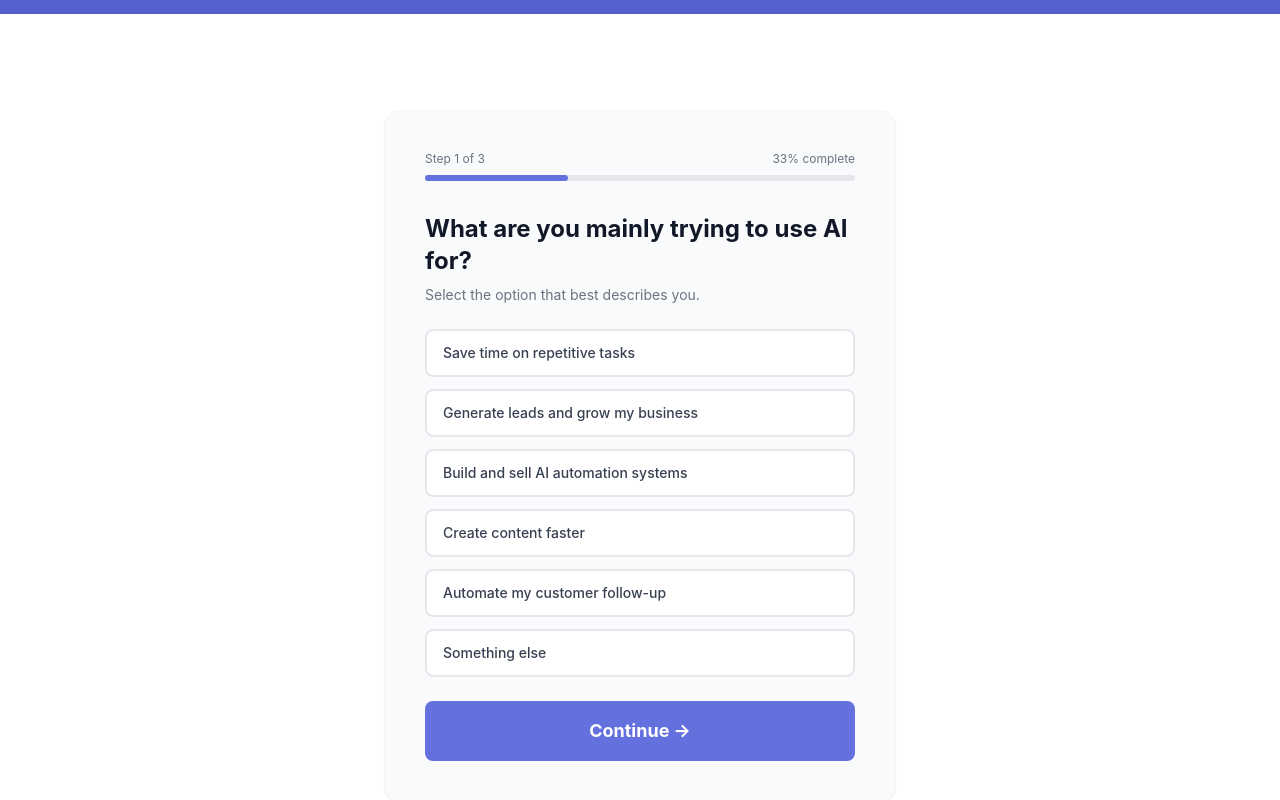
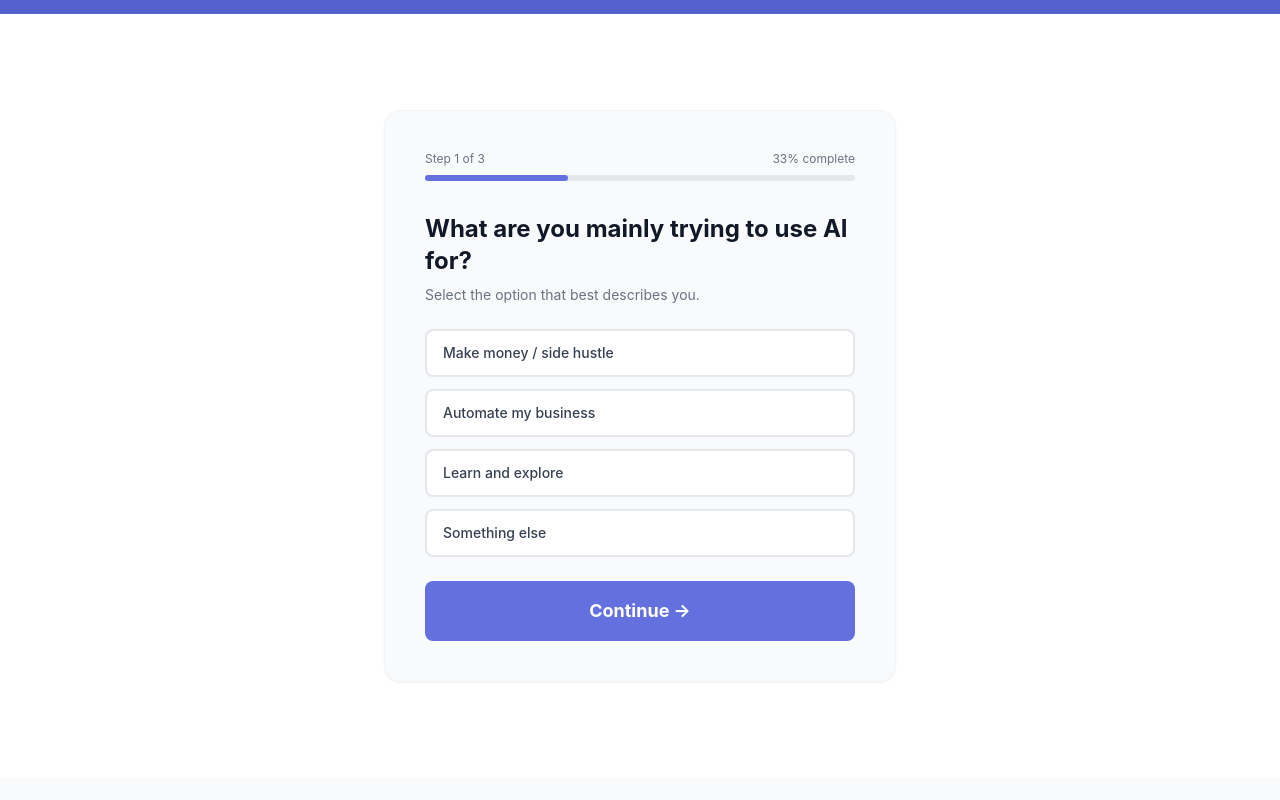
Before and after one commit to Gandley/franchise-now-openclaw, a Next.js app: page /get-access in a window 1280 px wide. Shown: the part 496-1296 px from the top of the page. Built offline with nearby package versions, Linux system fonts and the light colour scheme.

Commit message:
fix: update AI use options to match original quiz

```diff
--- a/app/get-access/page.tsx
+++ b/app/get-access/page.tsx
@@ -4,11 +4,9 @@ import Link from 'next/link'
 import { useState } from 'react'
 
 const AI_USE_OPTIONS = [
-  'Save time on repetitive tasks',
-  'Generate leads and grow my business',
-  'Build and sell AI automation systems',
-  'Create content faster',
-  'Automate my customer follow-up',
+  'Make money / side hustle',
+  'Automate my business',
+  'Learn and explore',
   'Something else',
 ]
 
```
